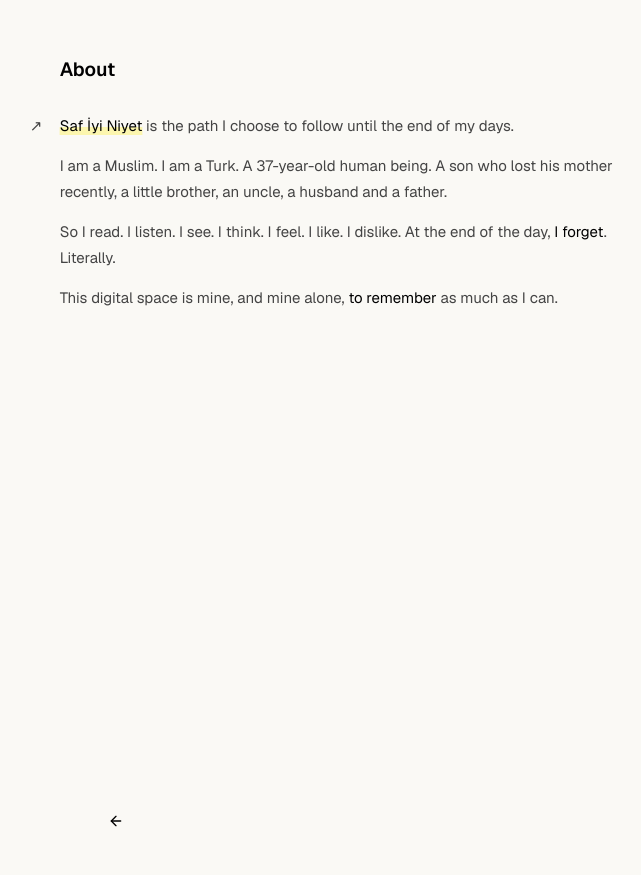
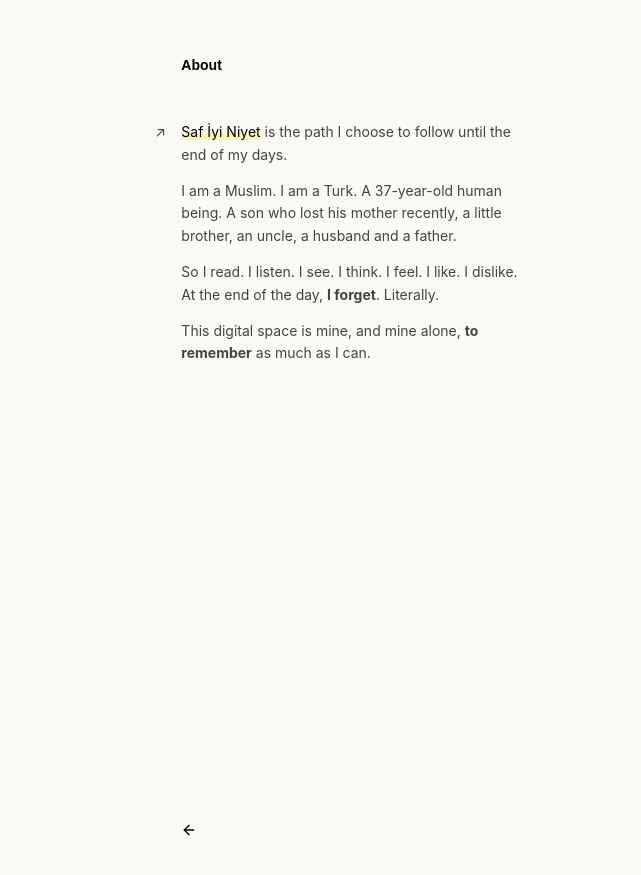
Before and after one commit to hayriartar/hayriartar.github.io, a Jekyll site: the page built from about/index.html, in a window 1280 px wide. Shown: the top 875 px of the page, without its empty margins (282-923 px from the left). Built offline with Jekyll 4.4.1, drawn with Linux system fonts in a browser that asks for light colours.

Commit message:
Refactor CSS styles for improved layout and typography
Updated font sizes and families for better readability. Adjusted body width and header margins.

```diff
--- a/assets/css/custom.css
+++ b/assets/css/custom.css
@@ -1,16 +1,14 @@
-@import url('https://fonts.googleapis.com/css2?family=Geist:wght@300;400;500;600;700&family=Geist+Mono:wght@400;500;600&display=swap');
-html { overflow-y: scroll; font-size: 16px;  }
+html { overflow-y: scroll; font-size: 14px;  }
 html, body {   background-color: #faf9f5;    }
-:root {  --body-width: 60ch; }
+:root {  --body-width: 40ch; }
 
 /* -------------------- GLOBAL ATTS -------------------- */
 
 ::selection { background-color:rgba(255, 239, 68, 0.4); }
 
-strong, b { color:#000; font-weight: 400; }
 
 h1 {
-  font-size: 1.2rem;
+  font-size: 1rem;
   margin-top:0;
   font-weight: 600;
   color: #000;
@@ -57,10 +55,10 @@ body {
   max-width: var(--body-width);
   margin: 0 auto;
   padding-top:6vh;
-  font-family: 'Geist', sans-serif;
-  font-size: 0.9375rem;
+  font-family: 'Inter', sans-serif;
+  font-size: 1rem;
   color: #444;
-  line-height: 1.70;
+  line-height: 1.60;
   font-weight: 400;
   -webkit-font-smoothing: antialiased;
   -moz-osx-font-smoothing: grayscale;
@@ -71,25 +69,7 @@ body {
 /* -------------------- HEADER -------------------- */
 
 header {
-  display: flex;
-  flex-shrink: 0;
-  flex-direction: column;
-  padding: 0;
-  margin-bottom:0;
-}
-
-.baslik { font-family: 'Geist', sans-serif; margin: 0; color:#000;  font-size: 1.2rem; font-weight: 600;}
-.baslik a { }
-
-.motto { display:none; visibility:hidden;
-  font-family: 'Geist', sans-serif;
-  argin: -0.5rem, 0 0 0;
-  color: #777;
-  text-decoration: underline;
-  text-decoration-color:  rgba(255, 239, 68, 0.4);
-  text-decoration-skip-ink: none;
-  text-decoration-thickness: .5em;
-  text-underline-offset: -.25em;
+    margin-bottom: 1.5rem;
 }
 
 /* -------------------- MAIN -------------------- */
```
